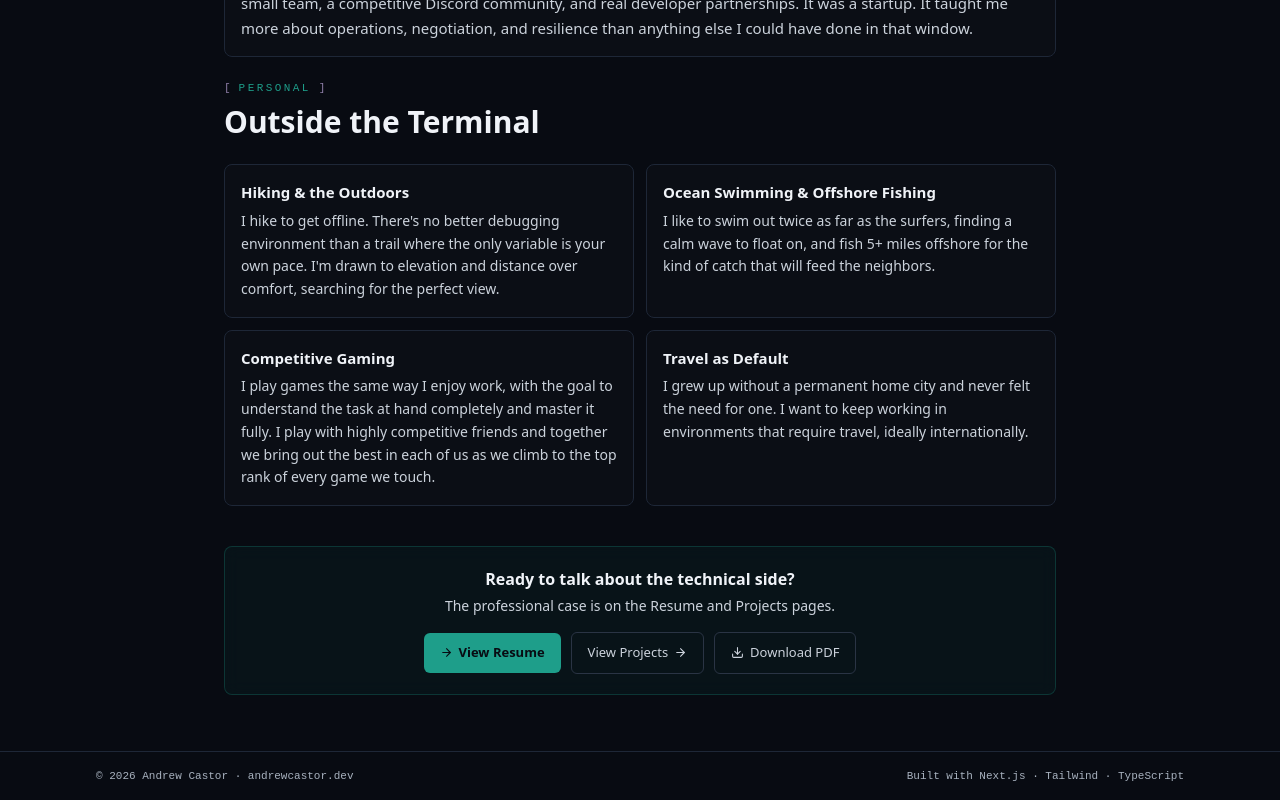
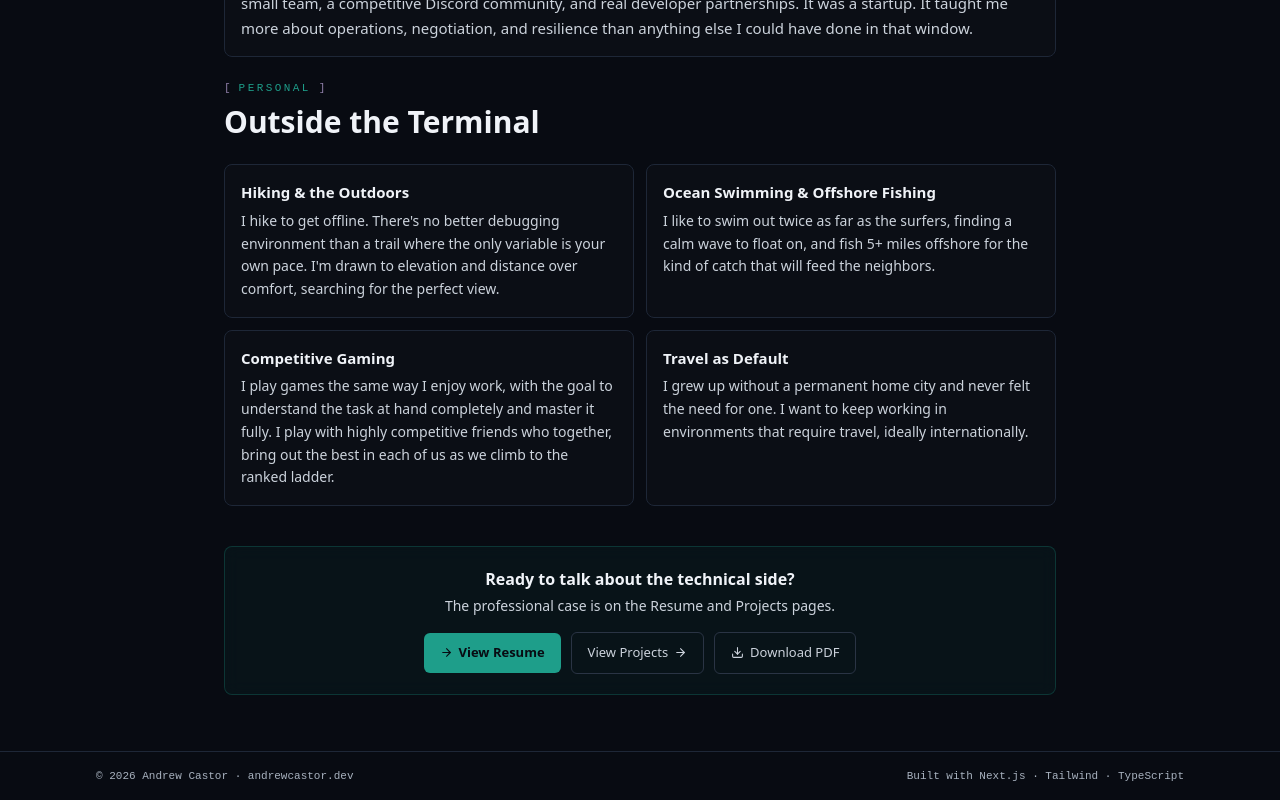
Before and after one commit to osakhra/andrewcastor-portfolio, a Next.js app: page /about in a window 1280 px wide. Shown: the part 2574-3374 px from the top of the page. Built offline with nearby package versions, Linux system fonts and the light colour scheme.

Commit message:
quiet update

```diff
--- a/app/about/page.tsx
+++ b/app/about/page.tsx
@@ -326,7 +326,7 @@ export default function AboutPage() {
               },
               {
                 title: 'Competitive Gaming',
-                body: "I play games the same way I enjoy work, with the goal to understand the task at hand completely and master it fully. I play with highly competitive friends and together we bring out the best in each of us as we climb to the top rank of every game we touch. ",
+                body: "I play games the same way I enjoy work, with the goal to understand the task at hand completely and master it fully. I play with highly competitive friends who together, bring out the best in each of us as we climb to the ranked ladder. ",
               },
               {
                 title: 'Travel as Default',
```
